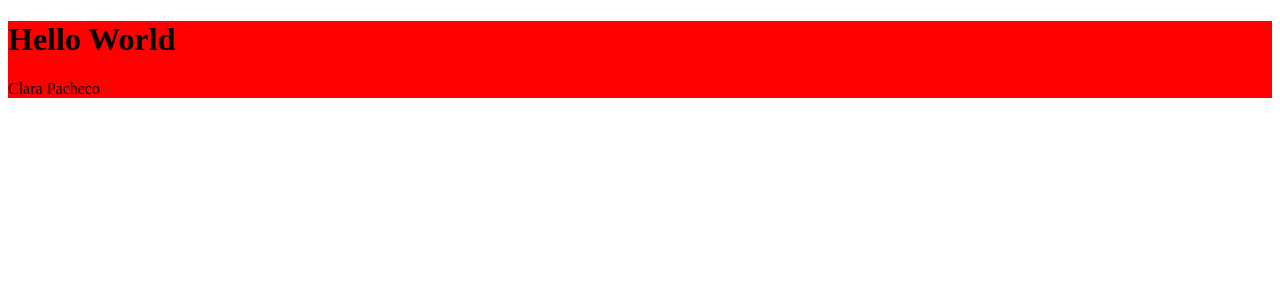
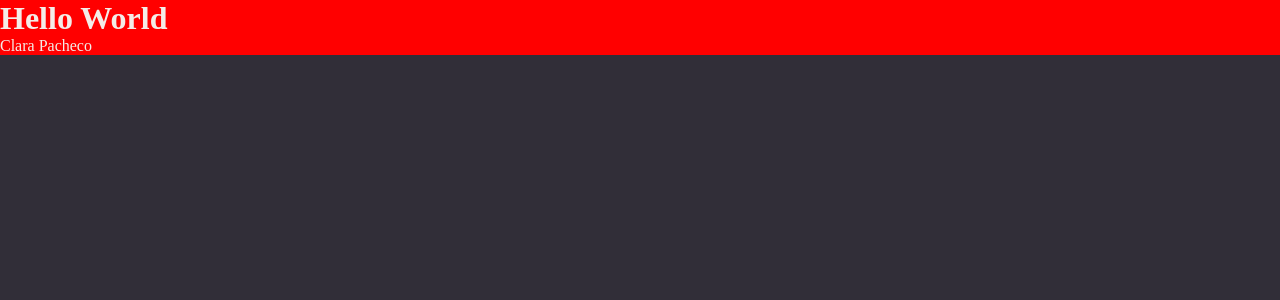
Before and after one commit to Clara-Pacheco/rocketNotes, a React (Vite) app: page / in a window 1280 px wide. Shown: the top 300 px of the page. Built offline with nearby package versions, Linux system fonts and the light colour scheme.

Commit message:
Create global styles using createClobalStyle from styled-components, define css rules, import it to main.jsx and apply this component as sibling of Detais component

```diff
--- a/src/main.jsx
+++ b/src/main.jsx
@@ -3,6 +3,8 @@ import ReactDOM from 'react-dom/client'
 import { ThemeProvider } from 'styled-components' // irá prover um tema
 import theme from './styles/theme'
 import { Details } from './pages/Details'
+import GlobalStyles from './styles/global'
+
 
 // por padrão, quando não dizemos qual arquivo queremos carregar,
 // o index será carregado automaticamente;
@@ -11,7 +13,8 @@ import { Details } from './pages/Details'
 ReactDOM.createRoot(document.getElementById('root')).render(
   <React.StrictMode>
     <ThemeProvider theme={theme}>
-      <Details />
+        <Details />
+      <GlobalStyles />
     </ThemeProvider>
   </React.StrictMode>,
 )
--- /dev/null
+++ b/src/styles/global.js
@@ -0,0 +1,30 @@
+import { createGlobalStyle } from "styled-components";
+
+export default createGlobalStyle`
+
+ * {
+  margin: 0;
+  padding: 0;
+  box-sizing: border-box;
+ }
+
+ body {
+  background-color: ${({ theme }) => theme.COLORS.BACKGROUND_800};
+  color: ${({ theme }) => theme.COLORS.WHITE};
+
+ }
+
+ a {
+  text-decoration: none;
+ }
+
+ button, a {
+  cursor: pointer;
+  transition: filter 0.2s;
+ }
+
+ button:hover, a:hover {
+  filter: brightness(0.9);
+ }
+
+`
```
